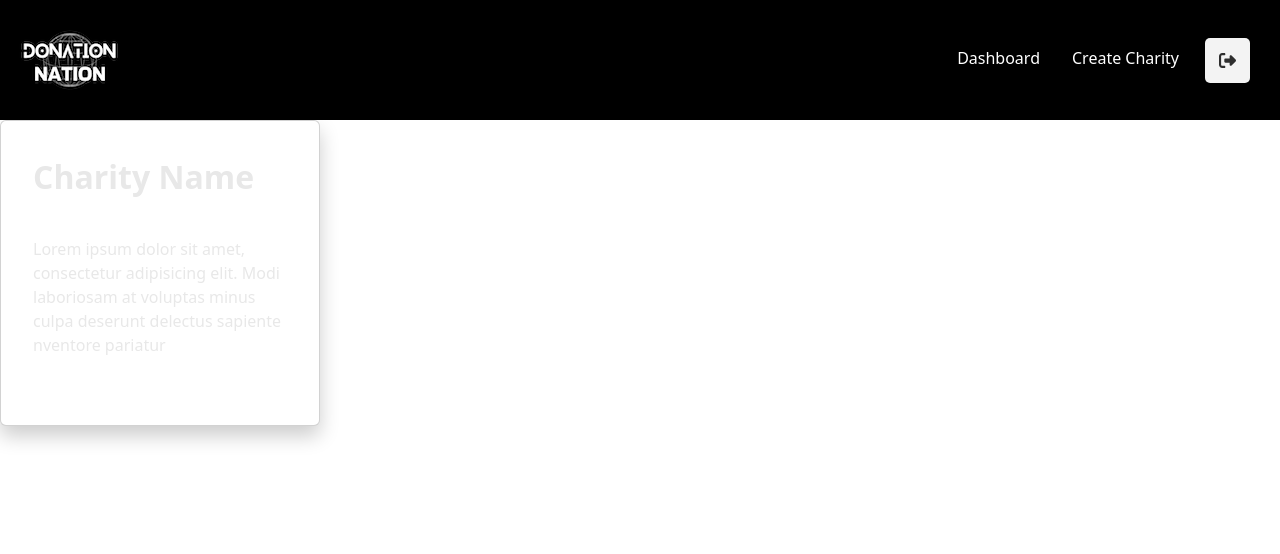
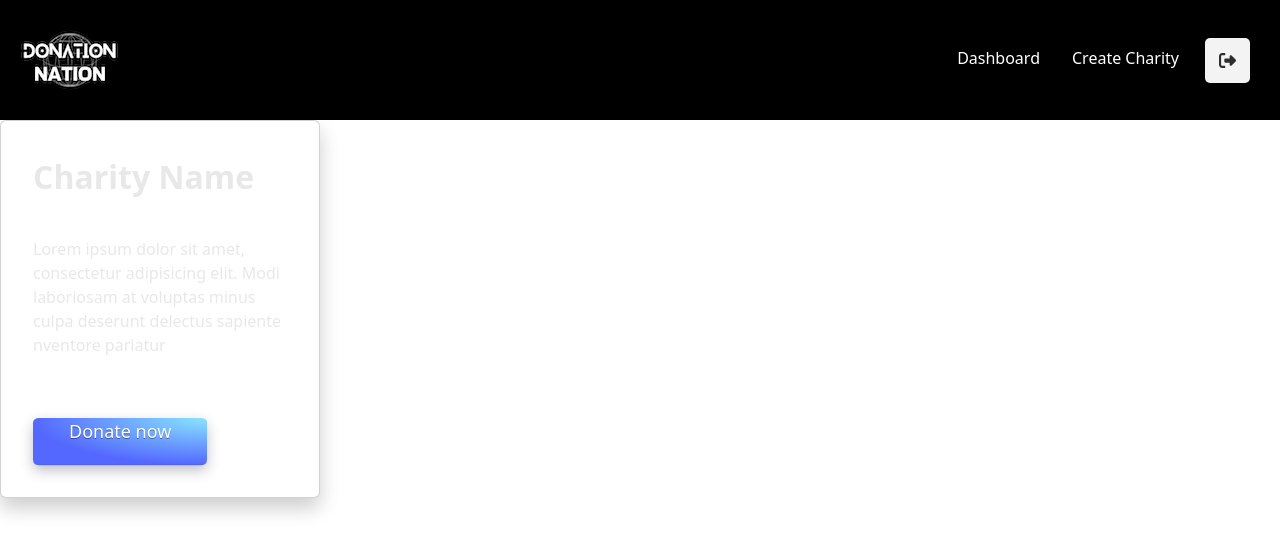
Before and after one commit to Jpshirey5/Donation_Nation, a React (Create React App) app in the folder Client/: page /charityExpand in a window 1280 px wide. Shown: the top 554 px of the page. Built offline with nearby package versions, Linux system fonts and the light colour scheme.

Commit message:
stripe update

```diff
--- a/Client/src/App.js
+++ b/Client/src/App.js
@@ -18,9 +18,9 @@ const client = new ApolloClient({
 
 export default function App() {
   return (
-    <ApolloProvider client={client}>
     <div className="App">
       <BrowserRouter>
+      <ApolloProvider client={client}>
         <Navbar />
         <Routes>
           <Route path="/" element={<Login />} />
@@ -32,8 +32,8 @@ export default function App() {
           <Route path="/createCharity" element={<CreateCharity />} />
           <Route path="/charityExpand" element={<CharityExpand />} />
         </Routes>
+        </ApolloProvider>
       </BrowserRouter>
     </div>
-    </ApolloProvider>
   );
 }
--- a/Client/src/pages/charityExpand.js
+++ b/Client/src/pages/charityExpand.js
@@ -6,15 +6,15 @@ export default function Donate() {
 
     return (
 
-        <div class="card">
-            <div class="content">
-                <p class="heading">Charity Name</p>
-                <p class="para">
+        <div className="card">
+            <div className="content">
+                <p className="heading">Charity Name</p>
+                <p className="para">
                     Lorem ipsum dolor sit amet, consectetur adipisicing elit. Modi
                     laboriosam at voluptas minus culpa deserunt delectus sapiente
                     nventore pariatur
                 </p>
-                <Link to='/donate'><button className="btn-donate">
+                <Link to='https://donate.stripe.com/test_eVa7ug0l22en6Y08ww'><button className="donate-btn">
                     Donate now
                 </button></Link>
             </div>
--- a/Client/src/pages/createCharity.js
+++ b/Client/src/pages/createCharity.js
@@ -53,16 +53,16 @@ export default function Login() {
         </label>
 
         <label>
-            <input id='descriptionInput' required="" placeholder="" type="text" className="input"></input>
+            <input id="descriptionInput" required="" placeholder="" type="text" className="input"></input>
             <span>Description</span>
         </label>
 
         <label>
-            <input id='goalInput' required="" placeholder="" type="text" className="input"></input>
+            <input id="goalInput" required="" placeholder="" type="text" className="input"></input>
             <span>Goal</span>
         </label>
         <label>
-            <input id='stripeLinkInput' required="" placeholder="insert hyperlink" type="text" className="input"></input>
+            <input id="stripeLinkInput" required="" placeholder="insert hyperlink" type="text" className="input"></input>
             <span>Stripe</span>
         </label>
         <button type="submit" disabled={loading} className="submit">Create</button>
```
